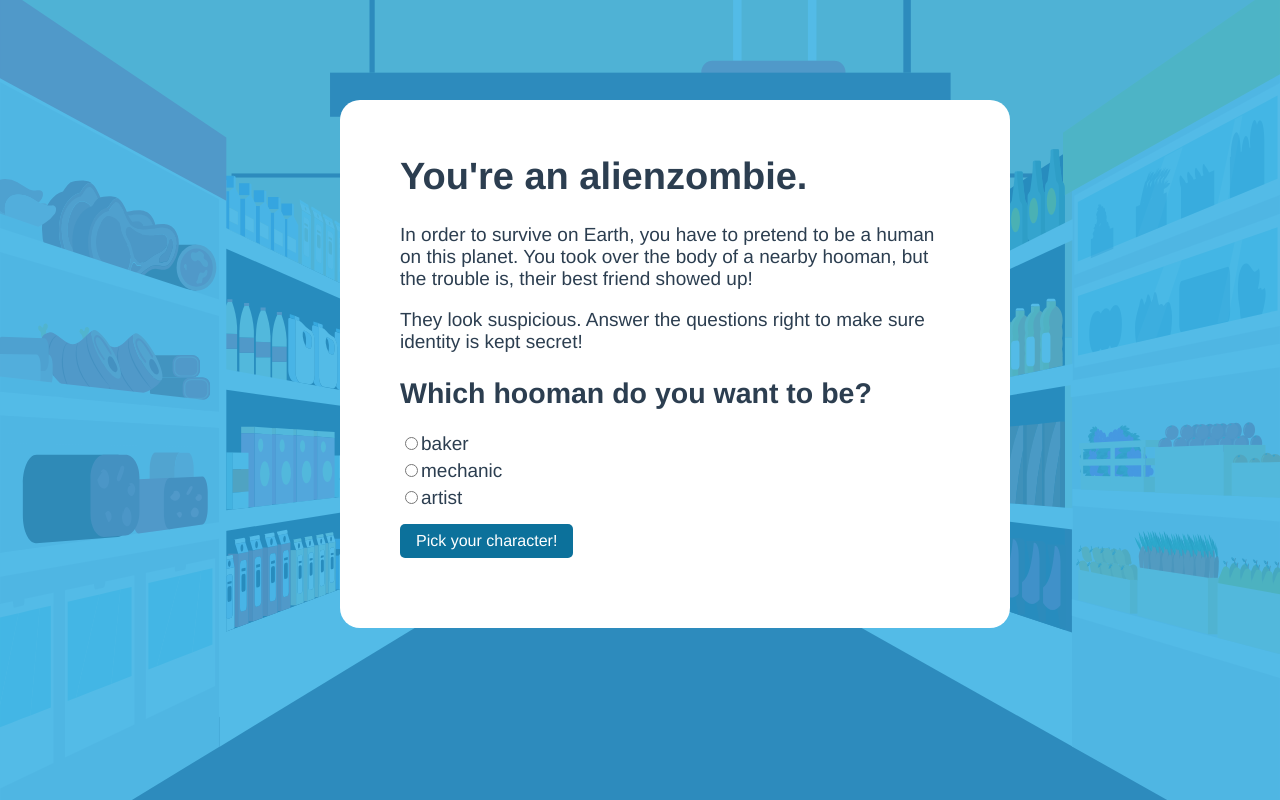
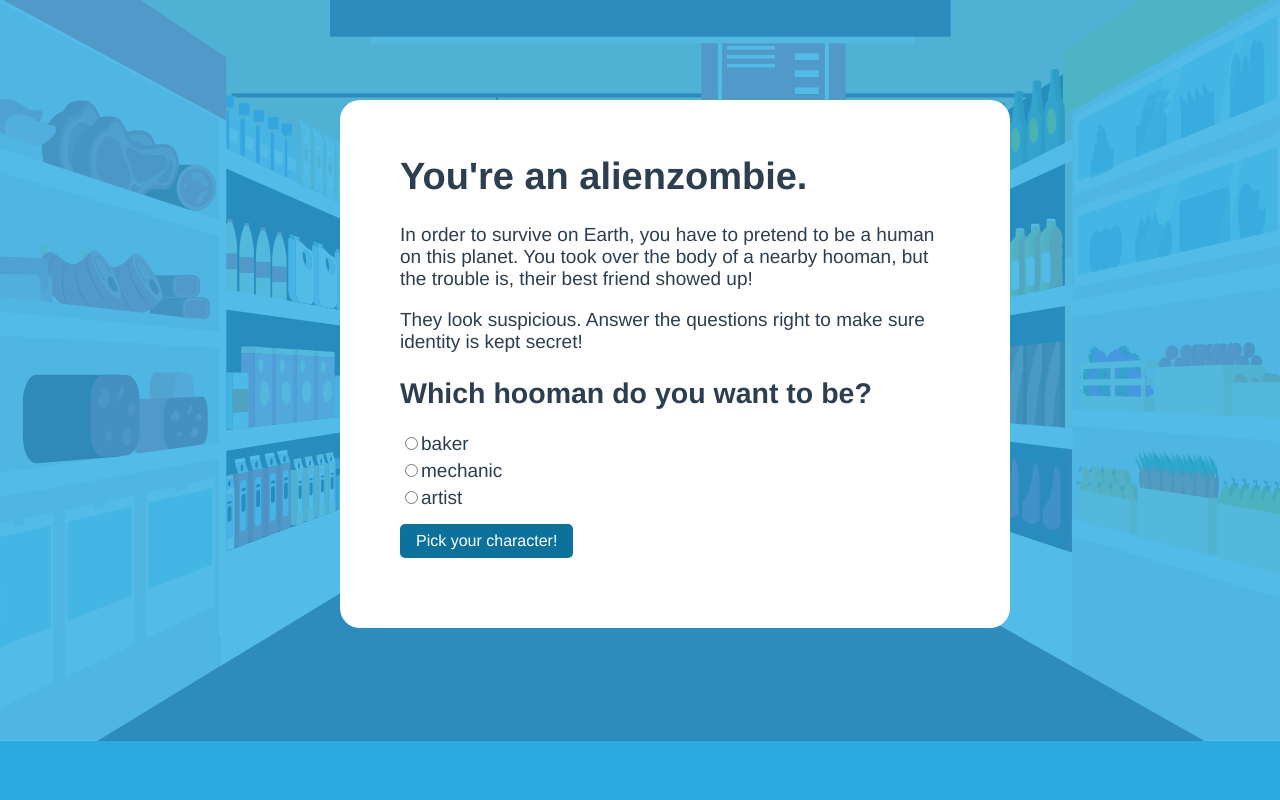
Before and after one commit to mhasanrabbi/Alien-Game, a Vue app: page / in a window 1280 px wide. Built offline with nearby package versions, Linux system fonts and the light colour scheme.

Commit message:
clip watch

```diff
--- a/src/App.vue
+++ b/src/App.vue
@@ -154,6 +154,14 @@ export default {
       return array;
     },
   },
+  watch: {
+    score(newValue, oldValue) {
+      console.log(oldValue);
+      gsap.to('.bottom-clip-path, .top-clip-path', {
+        y: -newValue * 6,
+      });
+    },
+  },
 };
 </script>
 
@@ -168,7 +176,7 @@ body {
   color: #2c3e50;
   position: relative;
   width: 100%;
-  height: 100vh;
+  height: 80vh;
   overflow: hidden;
   background-size: cover !important;
   background: url('./assets/background.svg') no-repeat center center scroll,
```
